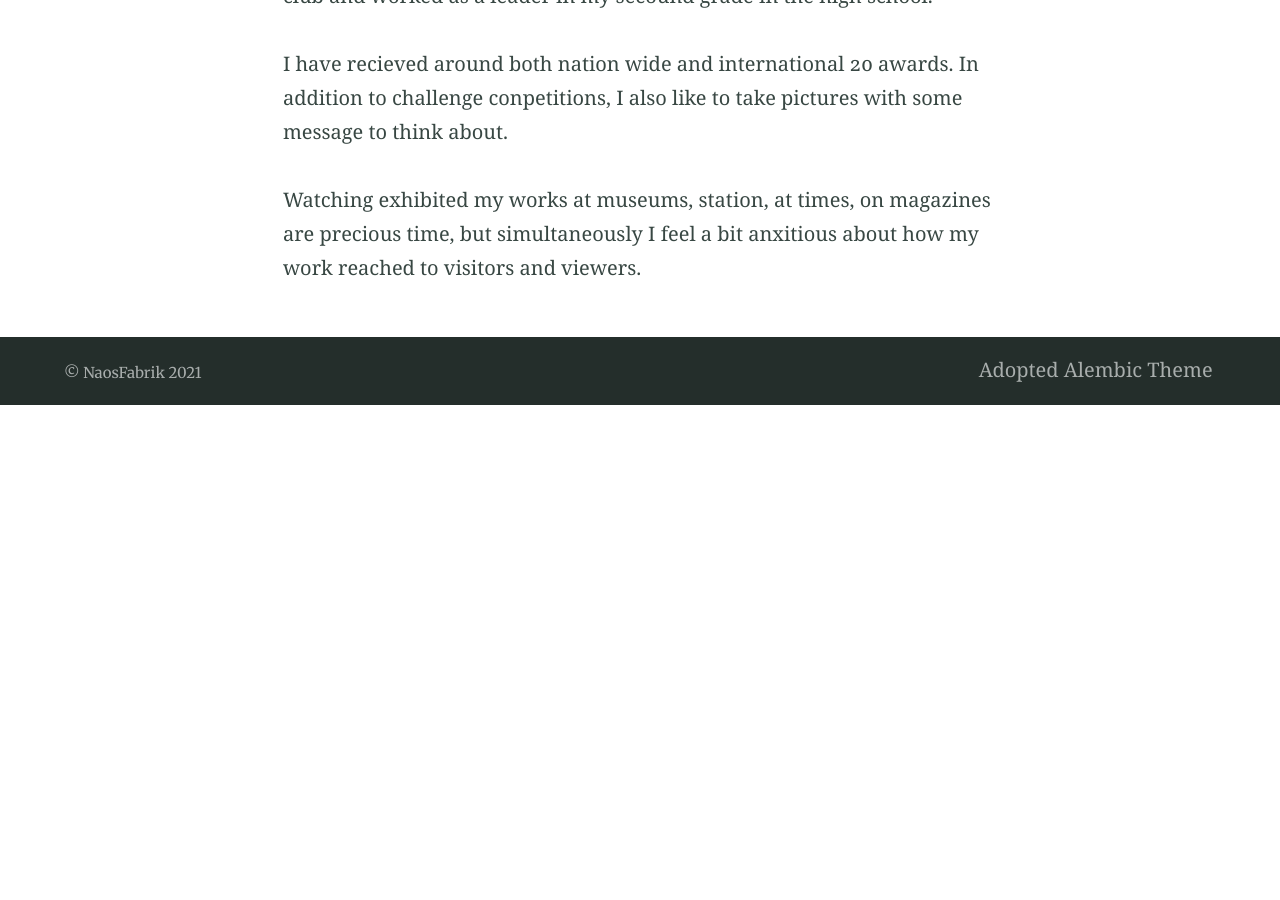
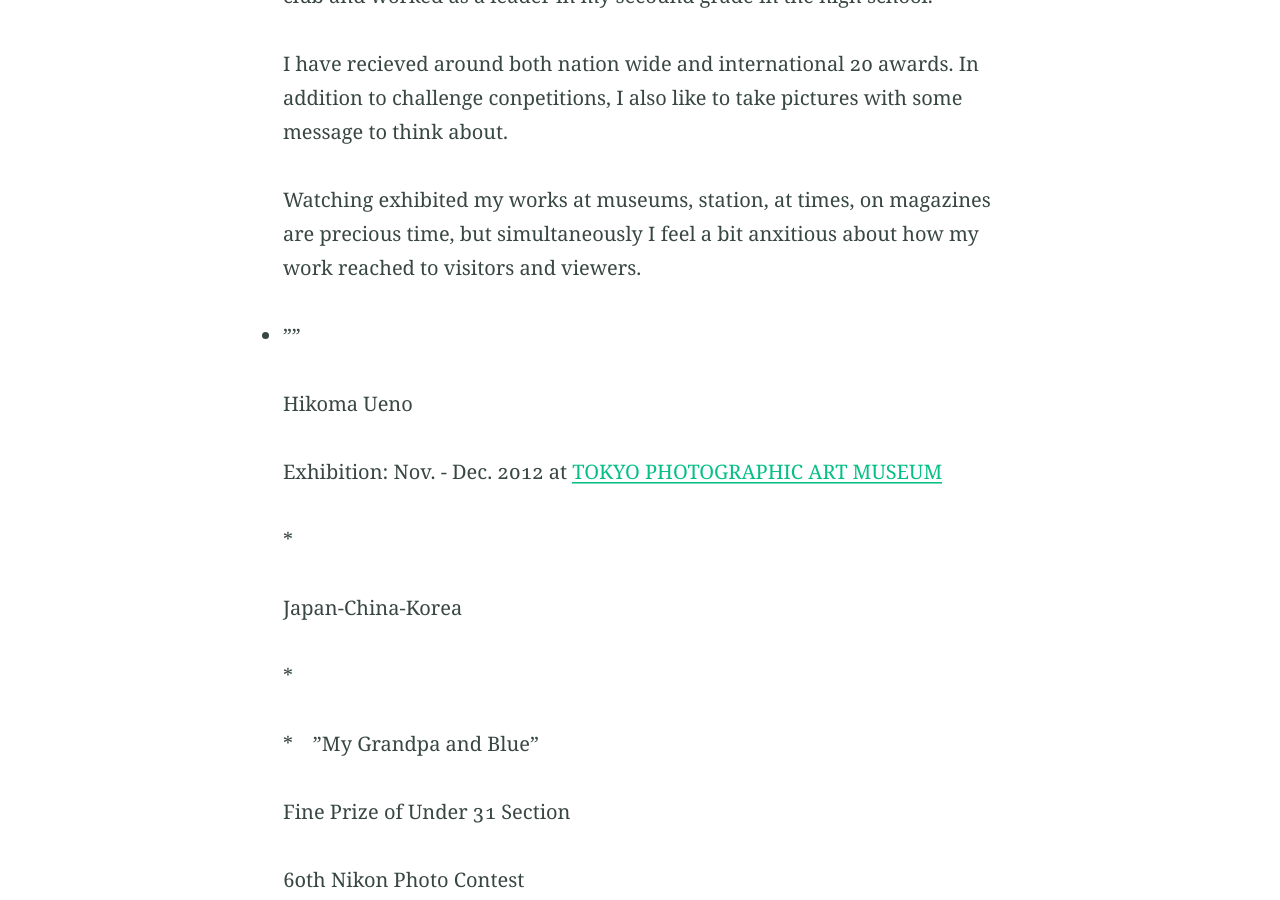
Before and after one commit to NaosFabrik/NaosFabrik.github.io, a Jekyll site: the page built from _posts/2016-08-28-example-post-two.md, in a window 1280 px wide and 900 px high, scrolled down 655 px. Built offline with Jekyll 4.4.1, drawn with Linux system fonts in a browser that asks for light colours; before the commit the page ends 1060 px from its top, so only the background shows below that; some of the changed text lies outside the part shown.

Commit message:
Update 2016-08-28-example-post-two.md

```diff
--- a/_posts/2016-08-28-example-post-two.md
+++ b/_posts/2016-08-28-example-post-two.md
@@ -15,3 +15,29 @@ I have recieved around both nation wide and international 20 awards. In addition
 Watching exhibited my works at museums, station, at times, on magazines are precious time, but simultaneously I feel a bit anxitious about how my work reached to visitors and viewers.
 
 <!-- more -->
+* ""
+
+Hikoma Ueno
+
+Exhibition: Nov. - Dec. 2012 at [TOKYO PHOTOGRAPHIC ART MUSEUM](https://topmuseum.jp/e/contents/index.html)
+
+*
+
+Japan-China-Korea
+
+*
+
+*　"My Grandpa and Blue"
+
+Fine Prize of Under 31 Section
+
+60th Nikon Photo Contest
+
+
+* "Green Bicycle"
+
+Copper Prize
+
+55th National Art and Science Contest in Japan supported by Cabinet Office, Ministry of Education, and Ministry of the Environment
+
+Exhibition: Mar. - Apr. 2012 at [the Science Museum, Japan](https://www.jsf.or.jp/en/)
```
Also changed, not shown: other parts of _posts/2016-08-28-example-post-two.md (+1 -1 lines).
